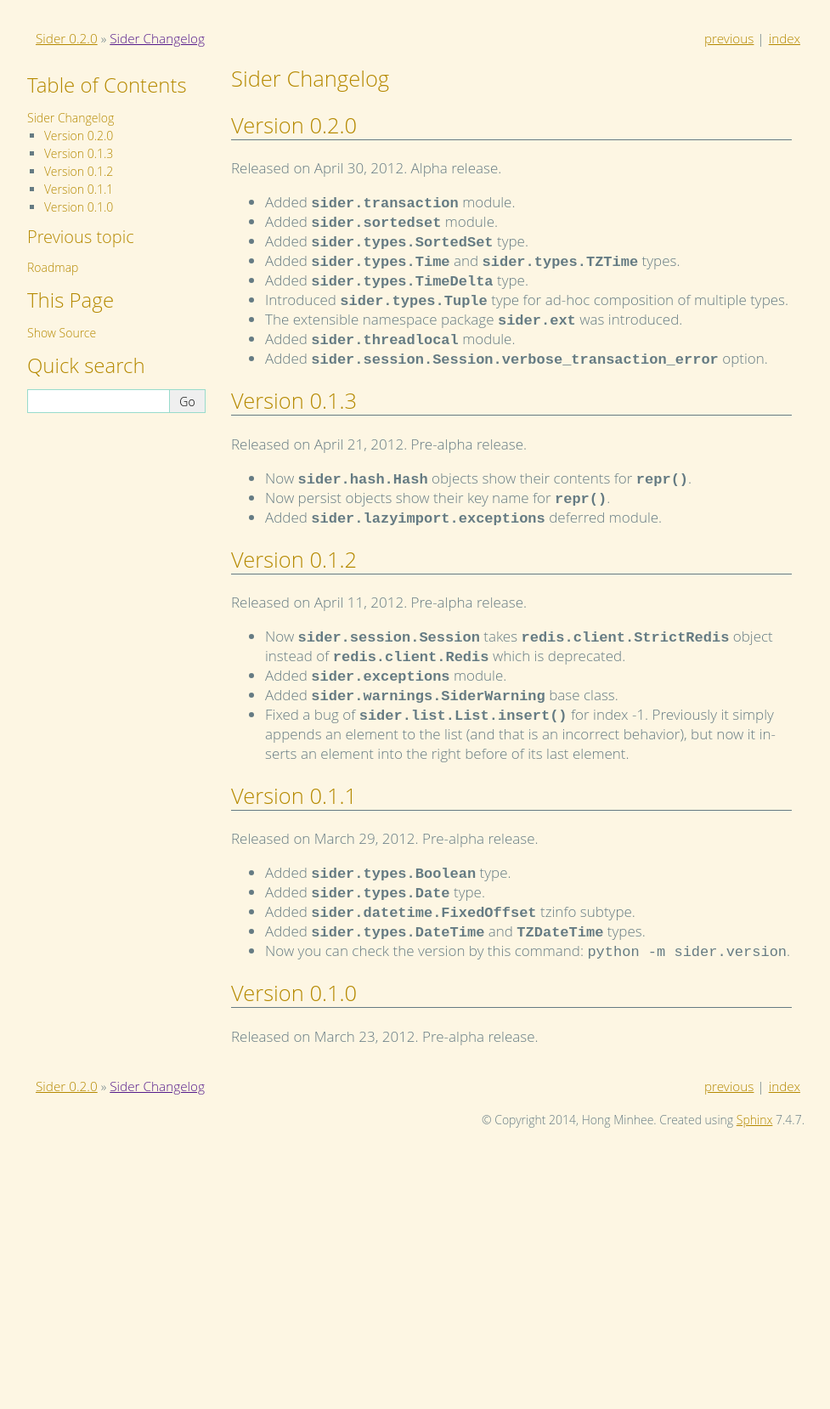
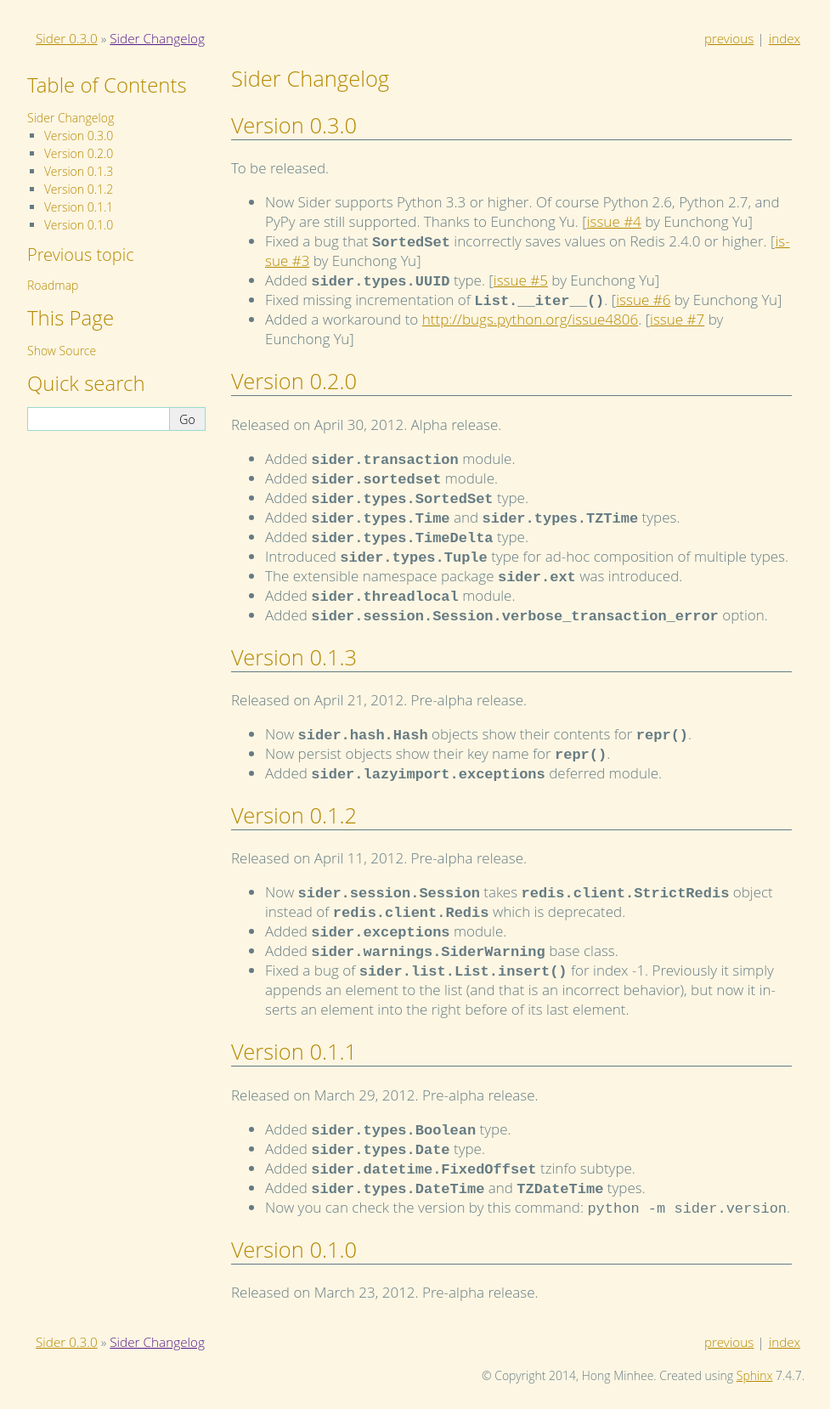
Before and after one commit to dahlia/sider, a Sphinx documentation site: the page built from docs/changes.rst, in a window 1280 px wide. Shown: the whole page at 85% size, without its empty margins (148-1125 px from the left). Built offline with Sphinx 7.4.7, drawn with Linux system fonts in a browser that asks for light colours; before the commit the page ends 1357 px from its top, so only the background shows below that.

Commit message:
Version bump and missing changelogs

```diff
--- a/docs/changes.rst
+++ b/docs/changes.rst
@@ -1,5 +1,22 @@
 Sider Changelog
 ===============
+
+Version 0.3.0
+-------------
+
+To be released.
+
+- Now Sider supports Python 3.3 or higher.  Of course Python 2.6, Python 2.7,
+  and PyPy are still supported.  Thanks to Eunchong Yu.
+  [:issue:`4` by Eunchong Yu]
+- Fixed a bug that :class:`~sider.types.SortedSet` incorrectly saves
+  values on Redis 2.4.0 or higher.  [:issue:`3` by Eunchong Yu]
+- Added :class:`sider.types.UUID` type.  [:issue:`5` by Eunchong Yu]
+- Fixed missing incrementation of :meth:`List.__iter__()
+  <sider.list.List.__iter__>`.  [:issue:`6` by Eunchong Yu]
+- Added a workaround to http://bugs.python.org/issue4806.
+  [:issue:`7` by Eunchong Yu]
+
 
 Version 0.2.0
 -------------
--- a/docs/conf.py
+++ b/docs/conf.py
@@ -247,7 +247,7 @@
 
 extlinks = {
     'redis': (lower_sprintf_str('http://redis.io/commands/%s'), ''),
-    'issue': ('https://github.com/dahlia/wand/issues/%s', 'issue #'),
+    'issue': ('https://github.com/dahlia/sider/issues/%s', 'issue #'),
     'commit': ('https://github.com/dahlia/sider/commit/%s', ''),
     'branch': ('https://github.com/dahlia/sider/compare/master...%s', '')
 }
--- a/docs/siderdocs.py
+++ b/docs/siderdocs.py
@@ -1,3 +1,9 @@
+import sys
+
+
+if sys.version_info >= (3, 0, 0):
+    basestring = str
+
 
 class lower_sprintf_str(str):
     def __mod__(self, values):
--- a/setup.py
+++ b/setup.py
@@ -37,7 +37,8 @@
         'Operating System :: OS Independent',
         'Programming Language :: Python :: 2.6',
         'Programming Language :: Python :: 2.7',
-        'Programming Language :: Python :: 2 :: Only',
+        'Programming Language :: Python :: 3.3',
+        'Programming Language :: Python :: 3.4',
         'Programming Language :: Python :: Implementation :: CPython',
         'Programming Language :: Python :: Implementation :: PyPy',
         'Programming Language :: Python :: Implementation :: Stackless',
--- a/sider/version.py
+++ b/sider/version.py
@@ -4,7 +4,7 @@
 """
 
 #: (:class:`tuple`) The triple of version numbers e.g. ``(1, 2, 3)``.
-VERSION_INFO = (0, 2, 0)
+VERSION_INFO = (0, 3, 0)
 
 #: (:class:`str`) The version string e.g. ``'1.2.3'``.
 VERSION = '{0}.{1}.{2}'.format(*VERSION_INFO)
```
Also changed, not shown: .travis.yml.
